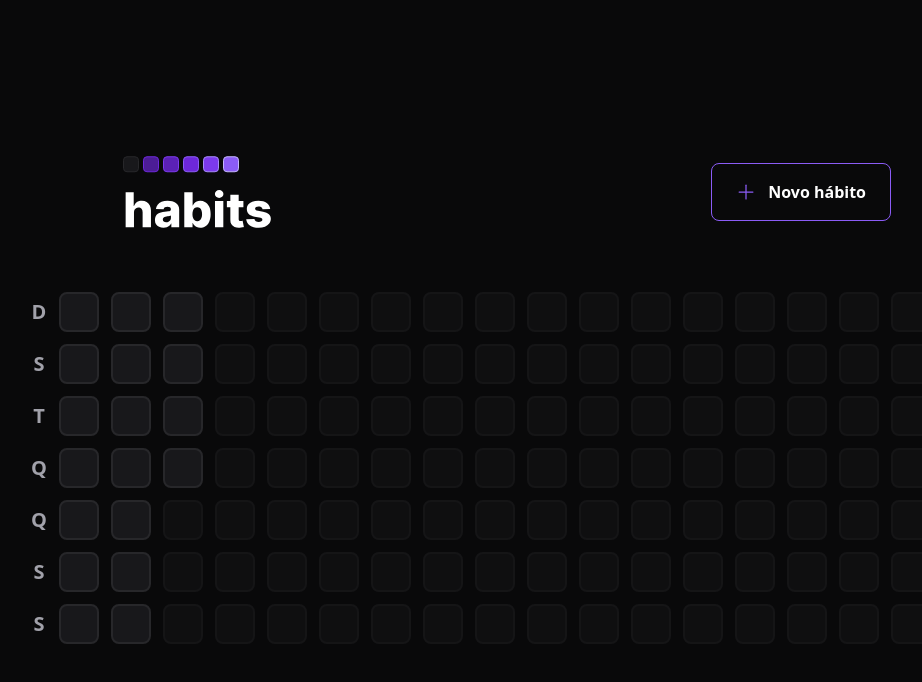
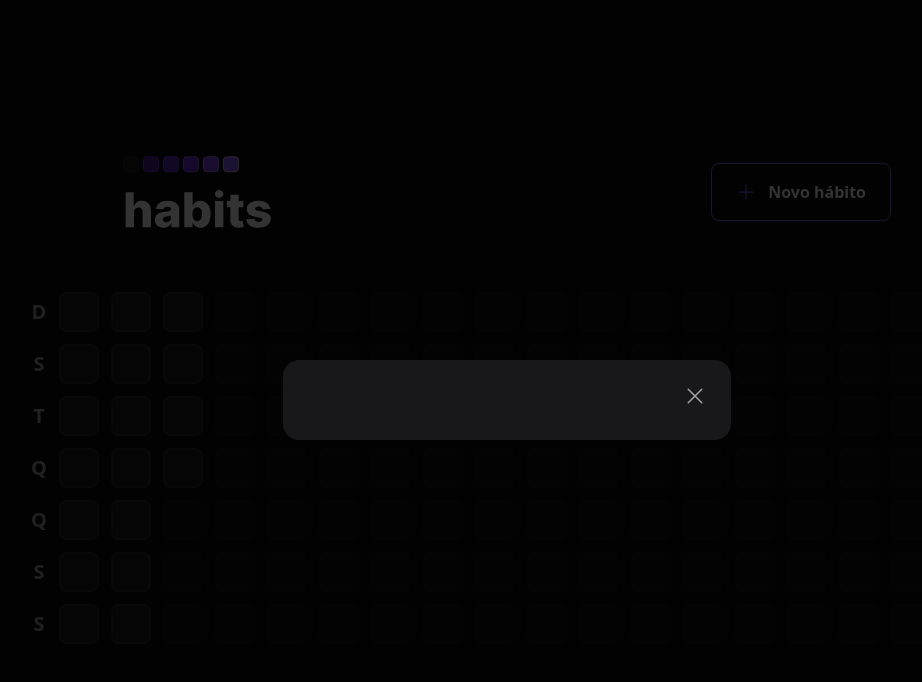
Before and after one commit to pedrocmoreira/habits, a React (Vite) app in the folder web/: page / in a window 1280 px wide. Both pictures are taken after a click on the button "Novo hábito". Shown: the top 682 px of the page, without its empty margins (133-1055 px from the left). Built offline with nearby package versions, Linux system fonts and the light colour scheme.

Commit message:
feat: adicionando radix e componente de Dialog no header

```diff
--- a/web/package.json
+++ b/web/package.json
@@ -9,6 +9,7 @@
     "preview": "vite preview"
   },
   "dependencies": {
+    "@radix-ui/react-dialog": "^1.0.2",
     "dayjs": "^1.11.7",
     "phosphor-react": "^1.4.1",
     "react": "^18.2.0",
--- a/web/src/components/Header.tsx
+++ b/web/src/components/Header.tsx
@@ -1,4 +1,6 @@
-import { Plus } from 'phosphor-react';
+import { useState } from 'react';
+import { Plus, X } from 'phosphor-react';
+import * as Dialog from '@radix-ui/react-dialog';
 
 import logoImage from '../assets/logo.svg';
 
@@ -7,13 +9,25 @@
     <div className="w-full max-w-3xl mx-auto flex items-center justify-between">
       <img src={logoImage} alt="Habits" />
 
-      <button
-        type='button'
-        className='border border-violet-500 font-semibold rounded-lg px-6 py-4 flex items-center gap-3 hover:border-violet-300 '
-      >
-        <Plus size={20} className='text-violet-500' />
-        Novo hábito
-      </button>
+      <Dialog.Root>
+        <Dialog.Trigger
+          type='button'
+          className='border border-violet-500 font-semibold rounded-lg px-6 py-4 flex items-center gap-3 hover:border-violet-300 '
+        >
+          <Plus size={20} className='text-violet-500' />
+          Novo hábito
+        </Dialog.Trigger>
+
+        <Dialog.Portal>
+          <Dialog.Overlay className='w-screen h-screen bg-black/80 fixed inset-0'/>
+          <Dialog.Content className='absolute p-10 bg-zinc-900 rounded-2xl w-full max-w-md top-1/2 left-1/2 -translate-x-1/2 -translate-y-1/2'>
+            <Dialog.Close className='absolute right-6 top-6 text-zinc-400 hover:text-zinc-200'>
+              <X size={24}  aria-label="Fechar"/>
+            </Dialog.Close>
+          </Dialog.Content>
+        </Dialog.Portal>
+      </Dialog.Root>
+
     </div>
   )
 }
```
Also changed, not shown: 1 other file (tests, documents, lock files or other folders).
